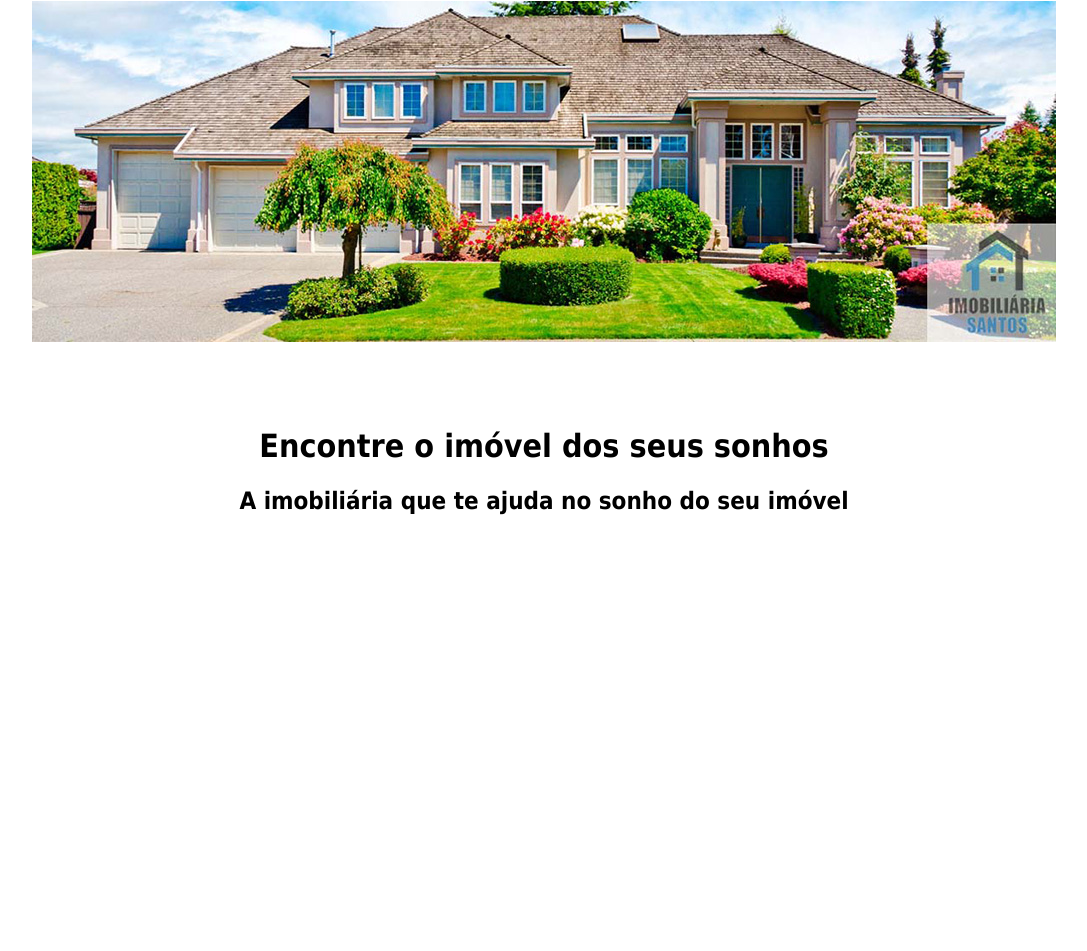
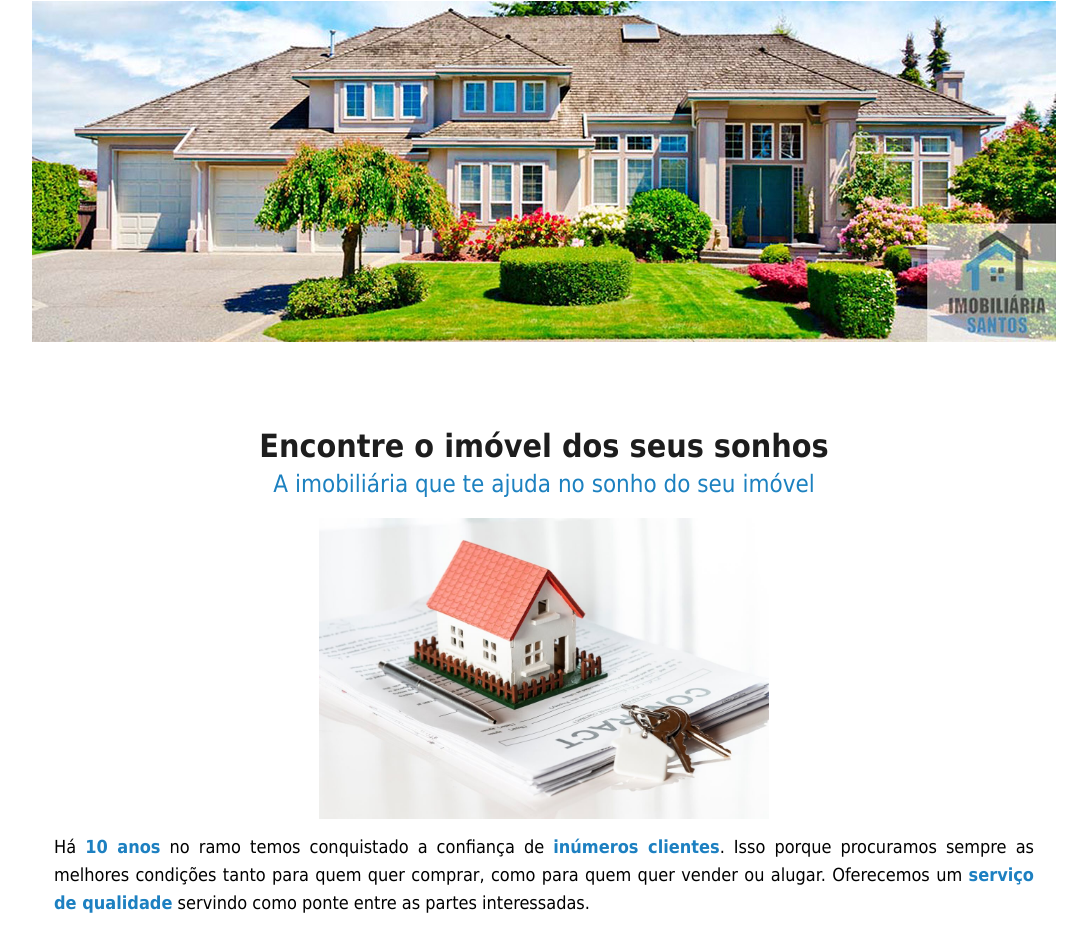
Before and after one commit to josecicerojunior/imobiliaria2a, a plain HTML site: page index.html in a window 1280 px wide. Shown: the part 331-1282 px from the top of the page, without its empty margins (96-1183 px from the left). Before the commit the page ends 915 px from the top, so only its background shows below. Drawn offline with Linux system fonts and the light colour scheme.

Commit message:
add seção banner e sobre

```diff
--- a/css/estilo.css
+++ b/css/estilo.css
@@ -42,3 +42,20 @@ body {
   padding-top: 0;
   margin-top: 50px;
 }
+/* SEÇÃO SOBRE */
+.imagem {
+  width:450px;
+}
+.texto-azul {
+  color: #1d80c1;
+  font-weight: bold;
+}
+h1 {
+  color: #1d1d1d;
+  margin-bottom: 5px;
+}
+h2{
+  font-weight: normal;
+  color: #1c81c0;
+  margin-top: 0;
+}
--- a/index.html
+++ b/index.html
@@ -26,7 +26,15 @@
   <div id="sobre" class="secao">
     <h1>Encontre o imóvel dos seus sonhos</h1>
     <h2>A imobiliária que te ajuda no sonho do seu imóvel</h2>
-    <img src="" alt="">
+    <img class="imagem" src="/img/imovel-assinatura.jpg" alt="Assinatura do Imóvel">
+    <p class="paragrafo">
+      Há <span class="texto-azul">10 anos</span> no ramo
+      temos conquistado a confiança de <span class="texto-azul">inúmeros clientes</span>.
+      Isso porque procuramos sempre as melhores condições tanto para quem quer comprar, como para
+       quem quer vender ou alugar. Oferecemos um <span class="texto-azul">serviço de qualidade</span>
+      servindo como ponte entre as partes interessadas.
+    </p>
+
 
 
   </div>
```
